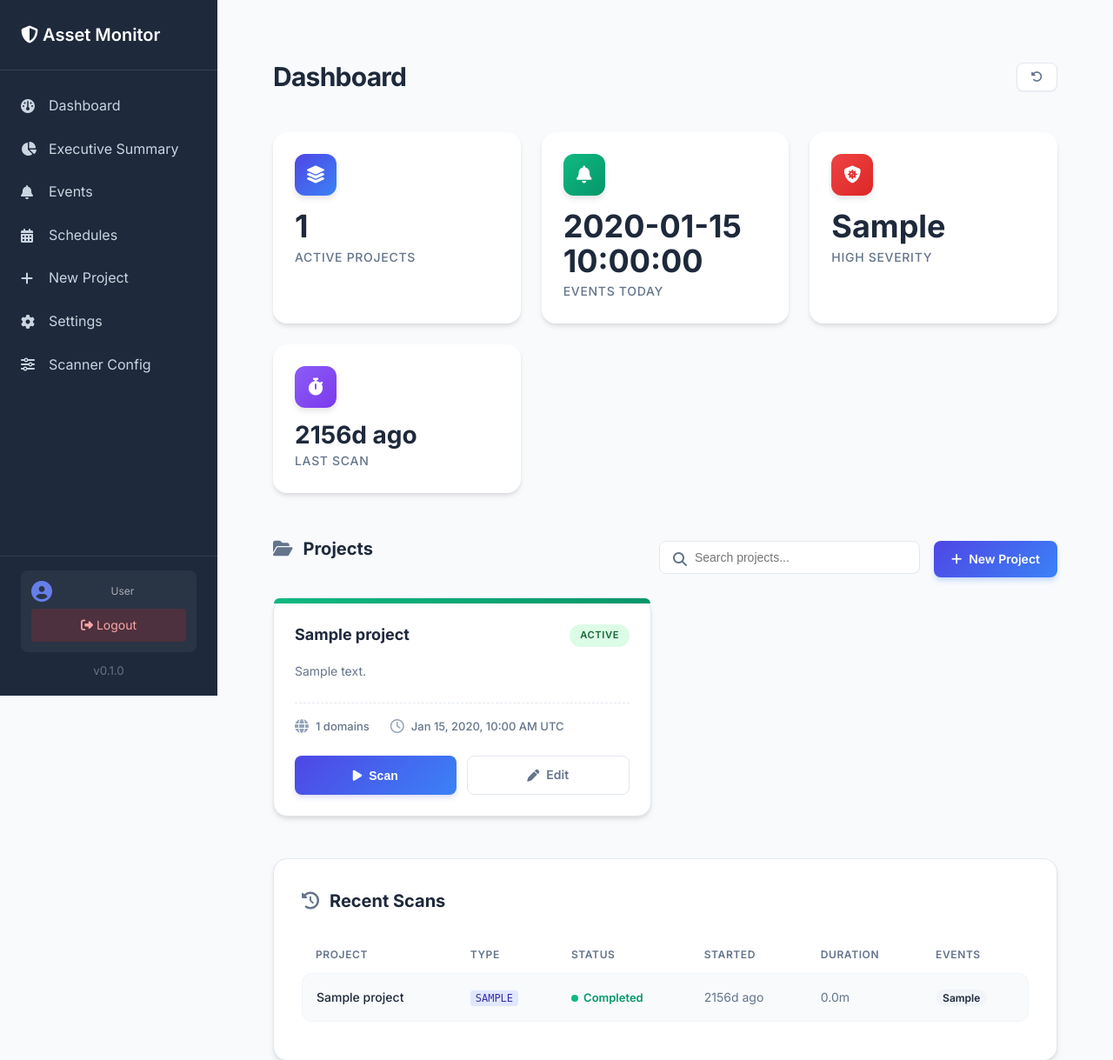
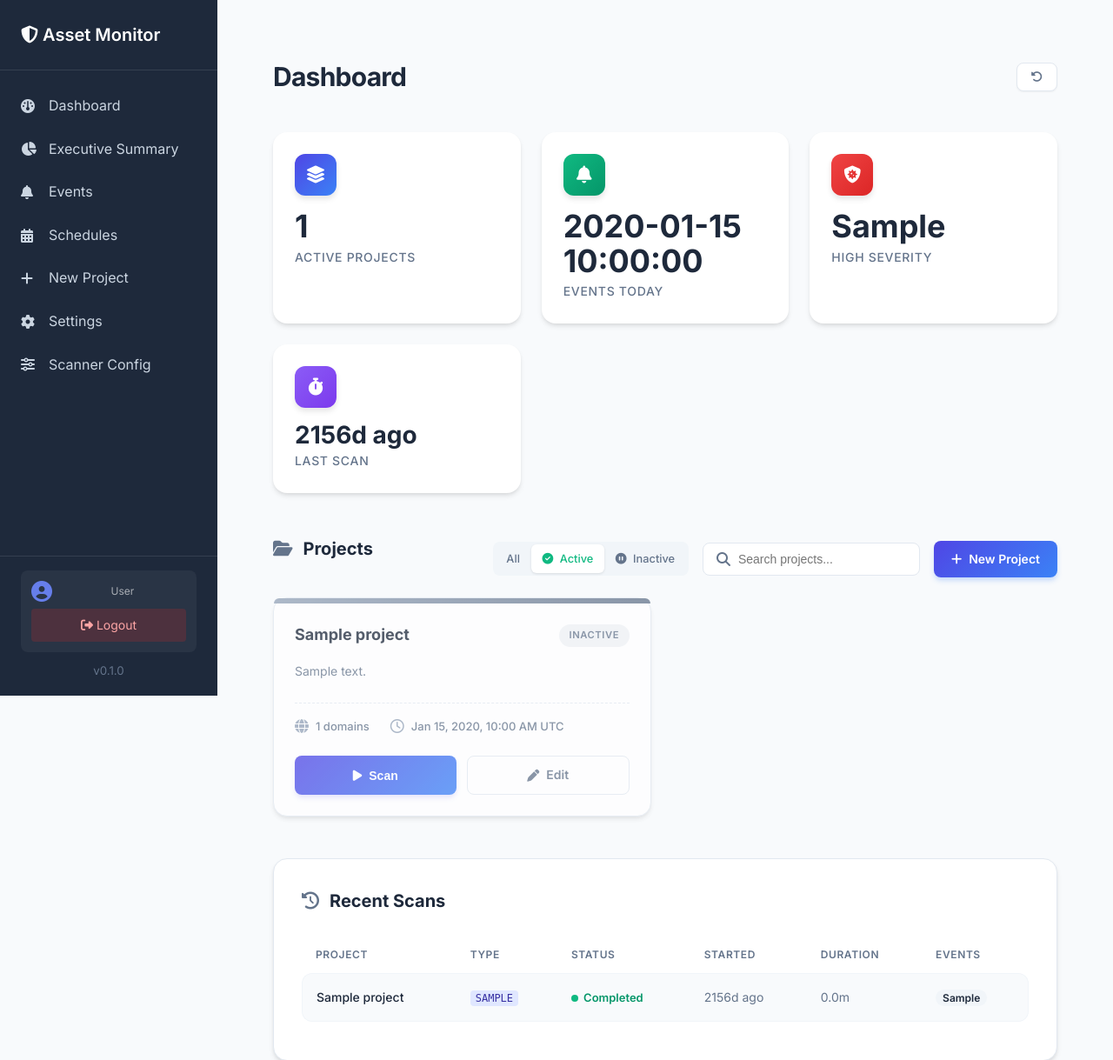
Before and after one commit to mrdzer0/assetmon, a FastAPI app: template web/templates/dashboard.html in a window 1280 px wide. Shown: the top 1219 px of the page at 87% size. Run offline with FastAPI, Linux system fonts and the light colour scheme; the template is opened without the code that fills it: most values are stand-ins (such as "Sample title", 1, 10 or a date in 2020); parts of the project's set-up code (start-up, migrations or seed data) failed here and were passed over.

Commit message:
enh dashboard project

```diff
--- a/web/templates/dashboard.html
+++ b/web/templates/dashboard.html
@@ -457,15 +457,37 @@
         <div class="section-title">
             <i class="fas fa-folder-open" style="color: var(--text-secondary);"></i> Projects
         </div>
-        <div style="display: flex; gap: 1rem; flex: 1; justify-content: flex-end;">
-            <form method="GET" action="/" style="position: relative; max-width: 300px; width: 100%;">
+        <div style="display: flex; gap: 1rem; flex: 1; justify-content: flex-end; align-items: center;">
+            <!-- Status Toggle -->
+            <div class="status-toggle" style="display: flex; background: #f1f5f9; border-radius: 8px; padding: 3px;">
+                <a href="/?status=all{% if search %}&search={{ search }}{% endif %}"
+                    class="toggle-btn {% if status_filter == 'all' or not status_filter %}active{% endif %}"
+                    style="padding: 0.4rem 0.8rem; border-radius: 6px; font-size: 0.8rem; font-weight: 500; text-decoration: none; transition: all 0.2s;
+                          {% if status_filter == 'all' or not status_filter %}background: white; color: #1e293b; box-shadow: 0 1px 3px rgba(0,0,0,0.1);{% else %}background: transparent; color: #64748b;{% endif %}">
+                    All
+                </a>
+                <a href="/?status=active{% if search %}&search={{ search }}{% endif %}"
+                    class="toggle-btn {% if status_filter == 'active' %}active{% endif %}"
+                    style="padding: 0.4rem 0.8rem; border-radius: 6px; font-size: 0.8rem; font-weight: 500; text-decoration: none; transition: all 0.2s;
+                          {% if status_filter == 'active' %}background: white; color: #10b981; box-shadow: 0 1px 3px rgba(0,0,0,0.1);{% else %}background: transparent; color: #64748b;{% endif %}">
+                    <i class="fas fa-check-circle" style="margin-right: 0.25rem;"></i> Active
+                </a>
+                <a href="/?status=inactive{% if search %}&search={{ search }}{% endif %}"
+                    class="toggle-btn {% if status_filter == 'inactive' %}active{% endif %}"
+                    style="padding: 0.4rem 0.8rem; border-radius: 6px; font-size: 0.8rem; font-weight: 500; text-decoration: none; transition: all 0.2s;
+                          {% if status_filter == 'inactive' %}background: white; color: #ef4444; box-shadow: 0 1px 3px rgba(0,0,0,0.1);{% else %}background: transparent; color: #64748b;{% endif %}">
+                    <i class="fas fa-pause-circle" style="margin-right: 0.25rem;"></i> Inactive
+                </a>
+            </div>
+            <form method="GET" action="/" style="position: relative; max-width: 250px; width: 100%;">
+                <input type="hidden" name="status" value="{{ status_filter or 'all' }}">
                 <i class="fas fa-search"
                     style="position: absolute; left: 1rem; top: 50%; transform: translateY(-50%); color: var(--text-secondary);"></i>
                 <input type="text" name="search" value="{{ search or '' }}" placeholder="Search projects..."
                     style="width: 100%; padding: 0.625rem 1rem 0.625rem 2.5rem; border: 1px solid #e2e8f0; border-radius: 8px; font-size: 0.875rem; transition: all 0.2s;"
                     onfocus="this.style.borderColor='var(--text-primary)'" onblur="this.style.borderColor='#e2e8f0'">
                 {% if search %}
-                <a href="/"
+                <a href="/?status={{ status_filter or 'all' }}"
                     style="position: absolute; right: 0.75rem; top: 50%; transform: translateY(-50%); color: #94a3b8; text-decoration: none; padding: 0.25rem;"
                     title="Clear search">
                     <i class="fas fa-times"></i>
@@ -480,12 +502,20 @@
 
     <div class="projects-grid-premium">
         {% for project in projects %}
-        <div class="project-card-premium" onclick="window.location.href='/projects/{{ project.id }}'">
-            <div class="status-strip active"></div>
+        <div class="project-card-premium" onclick="window.location.href='/projects/{{ project.id }}'"
+            style="{% if not project.is_active %}opacity: 0.75;{% endif %}">
+            <div class="status-strip {% if project.is_active %}active{% else %}inactive{% endif %}"
+                style="{% if not project.is_active %}background: linear-gradient(135deg, #94a3b8 0%, #64748b 100%);{% endif %}">
+            </div>
             <div class="card-body">
                 <div class="project-header-row">
                     <div class="project-name">{{ project.name }}</div>
+                    {% if project.is_active %}
                     <span class="badge-pill badge-soft-success">Active</span>
+                    {% else %}
+                    <span class="badge-pill"
+                        style="background: rgba(148, 163, 184, 0.15); color: #64748b;">Inactive</span>
+                    {% endif %}
                 </div>
 
                 <p class="project-desc-text">{{ project.description or 'No description provided.' }}</p>
```
Also changed, not shown: app/routers/dashboard.py (+10 -2 lines).
